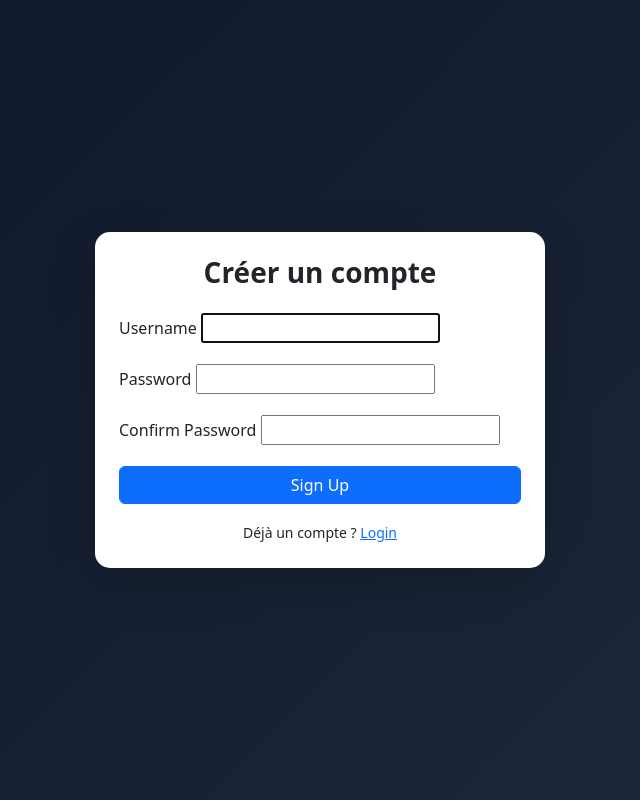
After one commit to drissbezaid/gestion-de-materiel-informatique, a Django app: page /signup/ in a window 1280 px wide. The commit adds this page. Shown: the whole page, without its empty margins (320-960 px from the left). Run offline with Django 5.2, Linux system fonts and the light colour scheme.

Commit message:
commit 2
Co-authored-by: Copilot <copilot@github.com>

```diff
--- /dev/null
+++ b/materiel/templates/signup.html
@@ -0,0 +1,73 @@
+<!DOCTYPE html>
+<html>
+<head>
+    <title>Sign Up</title>
+    <link href="https://cdn.jsdelivr.net/npm/bootstrap@5.3.0/dist/css/bootstrap.min.css" rel="stylesheet">
+
+    <style>
+        body {
+            background: linear-gradient(135deg, #0f172a, #1e293b);
+            height: 100vh;
+            display: flex;
+            justify-content: center;
+            align-items: center;
+        }
+
+        .signup-card {
+            width: 100%;
+            max-width: 450px;
+            border: none;
+            border-radius: 15px;
+        }
+
+        .title {
+            font-weight: bold;
+            text-align: center;
+        }
+
+        .form-control {
+            border-radius: 10px;
+        }
+    </style>
+</head>
+
+<body>
+
+<div class="card signup-card shadow-lg p-4">
+
+    <h3 class="title mb-4"> Créer un compte</h3>
+
+    <form method="post">
+        {% csrf_token %}
+
+        <div class="mb-3">
+            <label class="form-label">Username</label>
+            {{ form.username }}
+        </div>
+
+        <div class="mb-3">
+            <label class="form-label">Password</label>
+            {{ form.password1 }}
+        </div>
+
+        <div class="mb-3">
+            <label class="form-label">Confirm Password</label>
+            {{ form.password2 }}
+        </div>
+
+        <button type="submit" class="btn btn-primary w-100">
+            Sign Up
+        </button>
+    </form>
+
+    <div class="text-center mt-3">
+        <small>
+            Déjà un compte ?
+            <a href="{% url 'login' %}">Login</a>
+        </small>
+    </div>
+
+</div>
+
+</body>
+</html>
--- a/materiel/views.py
+++ b/materiel/views.py
@@ -3,9 +3,16 @@ from .models import Materiel
 from .forms import MaterielForm
 from django.shortcuts import get_object_or_404
 from .models import Personnel,Materiel,Affectation,Reparation
+from django.utils import timezone
+from django.contrib.auth.forms import UserCreationForm
+from django.contrib.auth.decorators import login_required
+from django.contrib.auth import logout, login, authenticate
+from django.contrib import messages
+@login_required
 def materiel_list(request):
     materiels = Materiel.objects.all()
     return render(request, 'materiel/liste.html', {'materiels': materiels})
+@login_required
 def ajouter_materiel(request):
     if request.method == 'POST':
         form = MaterielForm(request.POST)
@@ -19,6 +26,7 @@ def ajouter_materiel(request):
 
 from django.shortcuts import render, redirect, get_object_or_404
 
+@login_required
 def modifier_materiel(request, pk):
     materiel = get_object_or_404(Materiel, pk=pk)
 
@@ -32,12 +40,14 @@ def modifier_materiel(request, pk):
 
     return render(request, 'materiel/modifier.html', {'form': form})
 
+@login_required
 def supprimer_materiel(request, pk):
     materiel=get_object_or_404(Materiel, pk=pk)
     if request.method == 'POST':
         materiel.delete()
         return redirect('materiel_list')
     return render(request, 'materiel/supprimer.html', {'materiel': materiel})
+@login_required
 def affecter_materiel(request):
     materiels=Materiel.objects.all()
     personnels=Personnel.objects.all()
@@ -45,18 +55,30 @@ def affecter_materiel(request):
         materiel_id = request.POST['materiel']
         personnel_id = request.POST['personnel']
         Affectation.objects.create(materiel_id=materiel_id, personnel_id=personnel_id, date_affectation=timezone.now())
+        materiel=Materiel.objects.get(id=materiel_id)
+        materiel.statut='affecté'
+        materiel.save()
         return redirect('materiel_list')
     return render(request, 'materiel/affecter.html', {'materiels': materiels, 'personnels': personnels})
+@login_required
 def reparation_materiel(request):
     materiels=Materiel.objects.all()
     if request.method=='POST':
         materiel_id = request.POST['materiel']
         description = request.POST['description']
-        Reparation.objects.create(materiel_id=materiel_id, description=description, date_reparation=timezone.now())
+        cout=request.POST['cout']
+        if not cout:
+            cout=0
+        Reparation.objects.create(materiel_id=materiel_id, description=description, cout=cout, date_reparation=timezone.now())
+        materiel=Materiel.objects.get(id=materiel_id)
+        materiel.statut='en réparation'
+        cout=0
+        materiel.save()
         return redirect('materiel_list')
     return render(request, 'materiel/reparation.html', {'materiels': materiels})
 from .models import Materiel, Personnel, Affectation, Reparation
 
+@login_required
 def dashboard(request):
     context = {
         "total_materiel": Materiel.objects.count(),
@@ -70,3 +92,33 @@ def dashboard(request):
     }
 
     return render(request, "materiel/dashboard.html", context)
+def signup(request):
+    if request.method == 'POST':
+        form=UserCreationForm(request.POST)
+        if form.is_valid():
+            form.save()
+            return redirect('login')
+    else:
+        form=UserCreationForm()
+    return render(request, 'signup.html', {'form': form})
+
+def login_view(request):
+    if request.method == 'POST':
+        username = request.POST.get('username')
+        password = request.POST.get('password')
+
+        user = authenticate(request, username=username, password=password)
+
+        if user is not None:
+            login(request, user)
+            return redirect('dashboard')
+        else:
+            messages.error(request, "Identifiants incorrects")
+
+    return render(request, 'login.html')
+
+
+def logout_view(request):
+    logout(request)
+    messages.success(request, "deconnexion réussie.")
+    return redirect('login')
--- a/matinfo/settings.py
+++ b/matinfo/settings.py
@@ -116,3 +116,6 @@ USE_TZ = True
 # https://docs.djangoproject.com/en/6.0/howto/static-files/
 
 STATIC_URL = 'static/'
+LOGIN_URL = '/login/'
+LOGIN_REDIRECT_URL = '/materiel/'
+LOGOUT_REDIRECT_URL = '/login'
--- a/matinfo/urls.py
+++ b/matinfo/urls.py
@@ -1,6 +1,7 @@
 from django.contrib import admin
 from django.urls import path
 from materiel import views
+from django.contrib.auth import views as auth_views
 
 urlpatterns = [
     path('admin/', admin.site.urls),
@@ -12,4 +13,7 @@ urlpatterns = [
     path('materiel/affecter/', views.affecter_materiel, name='affecter_materiel'),
     path('materiel/reparation/', views.reparation_materiel, name='reparation_materiel'),
     path('dashboard/', views.dashboard, name='dashboard'),
+    path('login/',auth_views.LoginView.as_view(template_name='login.html'), name='login'),
+    path('logout/', views.logout_view, name='logout'),
+    path('signup/', views.signup, name='signup'),
 ]
```
Also changed, not shown: materiel/templates/login.html (added, +64 -0 lines), materiel/templates/materiel/liste.html (+17 -8 lines), db.sqlite3.
